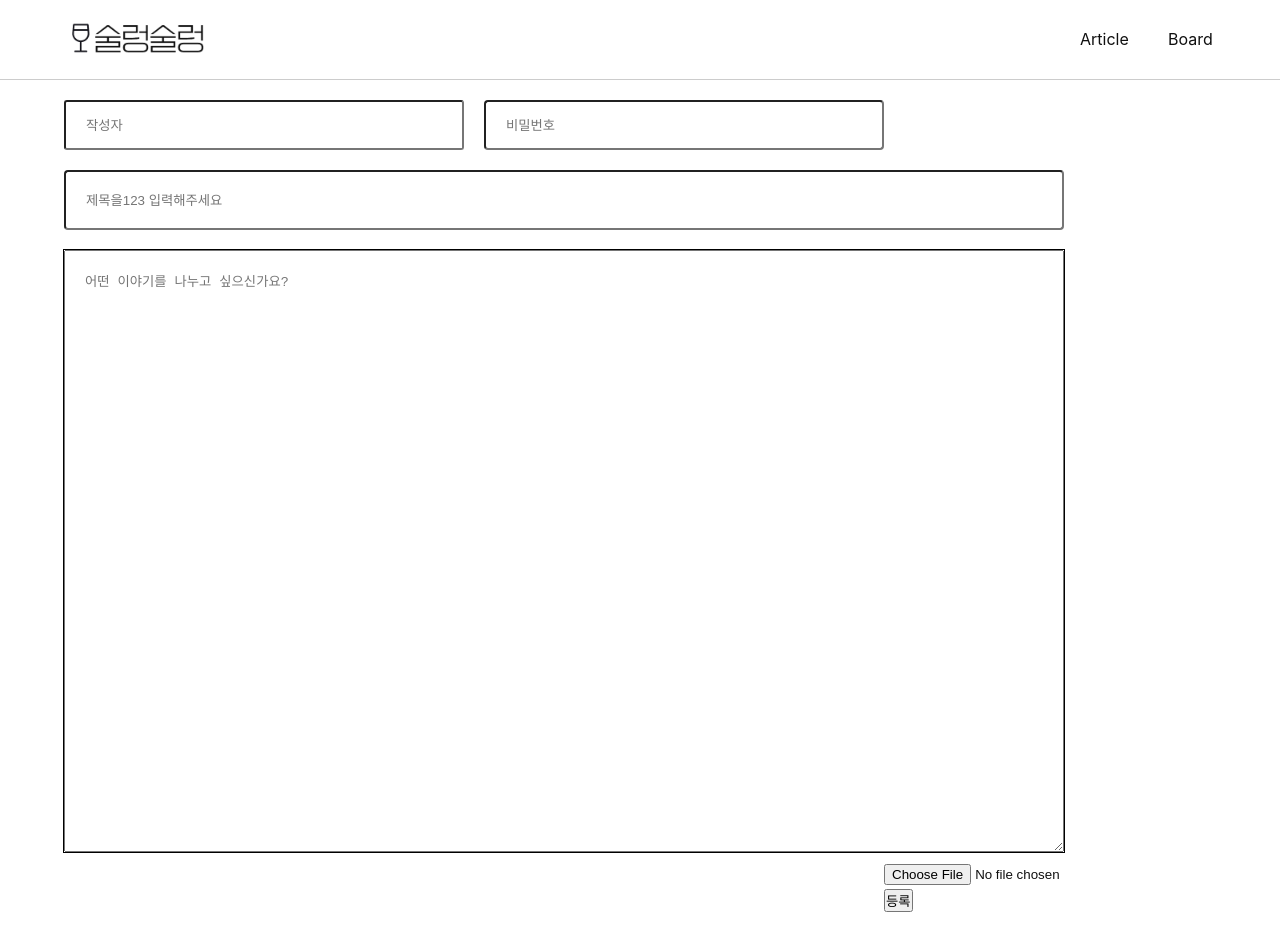
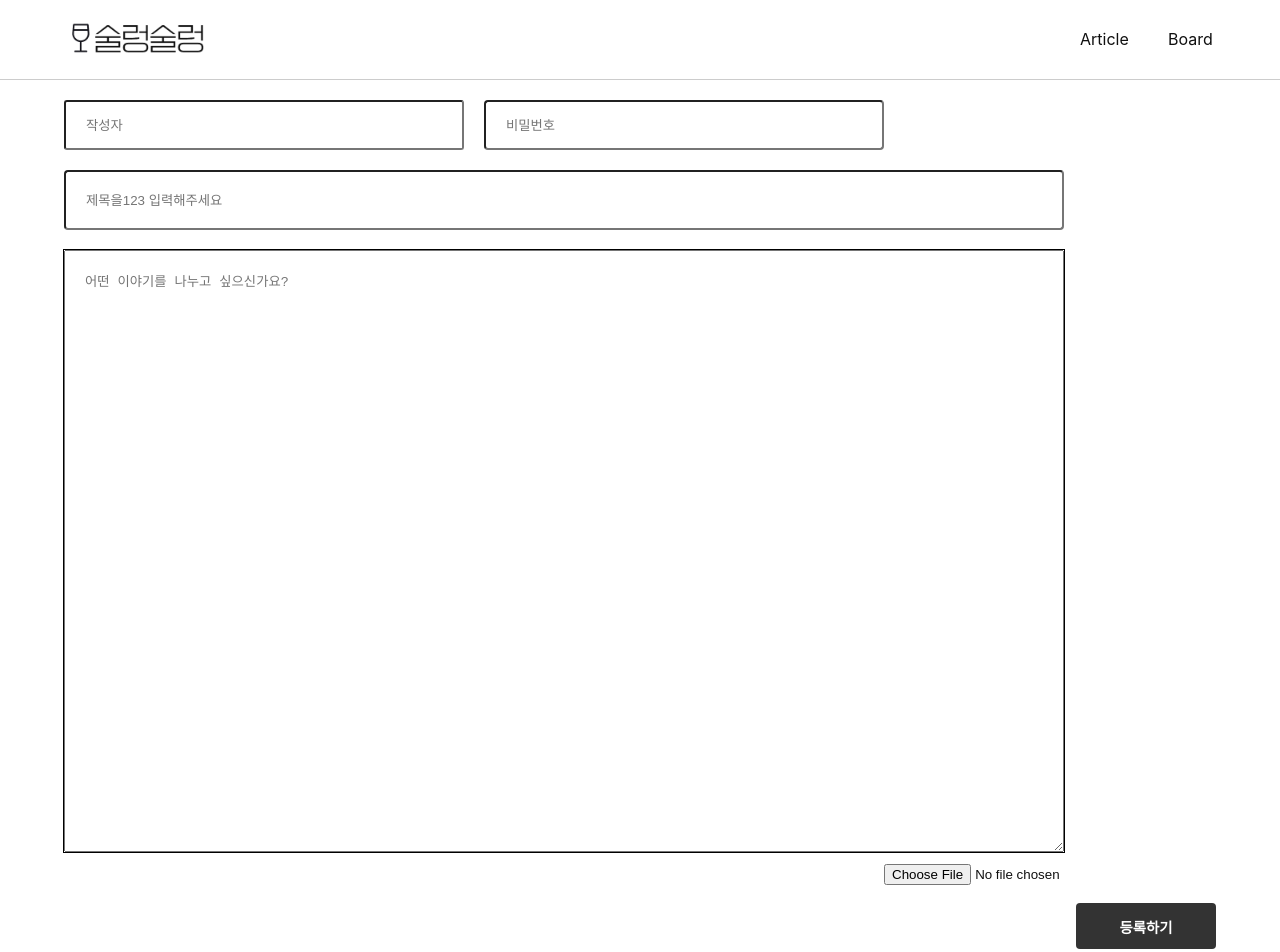
Before and after one commit to 5zzolago/Soolung-project, a React (Create React App) app: page /editor in a window 1280 px wide. Shown: the top 952 px of the page. Built offline with nearby package versions, Linux system fonts and the light colour scheme.

Commit message:
fix. 버튼 컴포넌트 수정 및 전반적인 적용

```diff
--- a/src/components/article/ArticleDetailComment.jsx
+++ b/src/components/article/ArticleDetailComment.jsx
@@ -8,6 +8,7 @@ import Box from "@mui/material/Box";
 import Rating from "@mui/material/Rating";
 import styled from "styled-components";
 import { useDispatch } from "react-redux";
+import Button from "../button/Button";
 
 const ArticleDetailComment = ({
   articleComment,
@@ -18,7 +19,7 @@ const ArticleDetailComment = ({
   const { id, username, comment, star, createdDate, password } = articleComment;
   const dispatch = useDispatch();
   const [isEditOpen, setIsEditOpen] = useState(false);
-  const [isEditClick, setIsEditClikc] = useState(false);
+  const [isEditClick, setIsEditClick] = useState(false);
   const [editPassword, setEditPassword] = useState("");
 
   const handleArticleUpdateToggle = () => {
@@ -32,7 +33,7 @@ const ArticleDetailComment = ({
   const handleModalCheckPasswordClick = () => {
     if (password === editPassword) {
       setIsEditOpen(false);
-      setIsEditClikc(true);
+      setIsEditClick(true);
     } else {
       alert("비밀번호가 틀렸습니다.");
       return;
@@ -42,7 +43,7 @@ const ArticleDetailComment = ({
   const handleEditFormSubmit = (e) => {
     e.preventDefault();
     dispatch(__updateArticleComment([id, articleEditValue]));
-    setIsEditClikc(false);
+    setIsEditClick(false);
   };
 
   return (
@@ -77,15 +78,14 @@ const ArticleDetailComment = ({
                 value={articleEditValue.comment}
                 onChange={onEditValueChangeEvent}
               />
-              <ArticleDetailCommentBtn type="submit">
-                등록하기
-              </ArticleDetailCommentBtn>
-              <ArticleDetailCommentBtn
+              <Button
+                btnType={"cancleEditingArticleComment"}
                 type="button"
-                onClick={() => setIsEditClikc(false)}
-              >
-                취소하기
-              </ArticleDetailCommentBtn>
+                outline={true}
+                handler={setIsEditClick}
+                text={"취소"}
+              />
+              <Button btnType={"submitArticle"} type="submit" text={"수정"} />
             </ArticleDetailForm>
           )}
         </ArticleDetailCommentBox>
@@ -109,18 +109,21 @@ const ArticleDetailComment = ({
               onChange={handleEditModalChange}
               autoComplete="current-password"
             />
-            <ArticleDetailModalBtn
-              variant="outlined"
-              onClick={handleModalCheckPasswordClick}
-            >
-              확인
-            </ArticleDetailModalBtn>
-            <ArticleDetailModalBtn
-              variant="outlined"
-              onClick={handleEditModalClose}
-            >
-              취소
-            </ArticleDetailModalBtn>
+            <Button
+              btnType={"closeEditingArticleCommentModal"}
+              size={"quaternary"}
+              outline={true}
+              handler={handleEditModalClose}
+              height={"secondary"}
+              text={"취소"}
+            />
+            <Button
+              btnType={"checkArticleCommentPassword"}
+              size={"quaternary"}
+              height={"secondary"}
+              handler={handleModalCheckPasswordClick}
+              text={"확인"}
+            />
           </ArticleDetailModalBox>
         </Box>
       </Modal>
@@ -165,15 +168,6 @@ const ArticleDetailUpdateBtn = styled.button`
   background-color: transparent;
 `;
 
-const ArticleDetailCommentBtn = styled.button`
-  width: 15%;
-  border-radius: 0.5rem;
-  color: white;
-  background-color: #434343;
-  font-weight: bold;
-  cursor: pointer;
-`;
-
 const ArticleDetailDeleteBtn = styled.button`
   font-size: 1.7rem;
   border: 0;
@@ -216,16 +210,6 @@ const ArticleDetailModalBox = styled.div`
   justify-content: center;
 `;
 
-const ArticleDetailModalBtn = styled.button`
-  width: 13%;
-  height: 2.4rem;
-  border-radius: 0.5rem;
-  color: white;
-  background-color: #434343;
-  font-weight: bold;
-  cursor: pointer;
-`;
-
 const style = {
   position: "absolute",
   top: "50%",
--- a/src/components/article/ArticleDetailCommentWrite.jsx
+++ b/src/components/article/ArticleDetailCommentWrite.jsx
@@ -3,6 +3,7 @@ import TextField from "@mui/material/TextField";
 import Rating from "@mui/material/Rating";
 import ArticleDetailComment from "./ArticleDetailComment";
 import styled from "styled-components";
+import Button from "../button/Button";
 
 const ArticleDetailCommentWrite = ({
   articleDatas,
@@ -63,9 +64,7 @@ const ArticleDetailCommentWrite = ({
               value={comment}
               onChange={onFormValueChangeEvent}
             />
-            <ArticleDetailCommentBtn type="submit">
-              등록하기
-            </ArticleDetailCommentBtn>
+            <Button type={"submit"} size={"tertiary"} text={"등록하기"} />
           </ArticleDetailCommentBox>
         </ArticleDetailForm>
       </ArticleDetailContainer>
@@ -119,12 +118,4 @@ const ArticleDetailCommentBox = styled.div`
   gap: 1rem;
 `;
 
-const ArticleDetailCommentBtn = styled.button`
-  width: 15%;
-  border-radius: 0.5rem;
-  color: white;
-  background-color: #434343;
-  font-weight: bold;
-  cursor: pointer;
-`;
 export default ArticleDetailCommentWrite;
--- a/src/components/article/ArticleList.jsx
+++ b/src/components/article/ArticleList.jsx
@@ -107,7 +107,12 @@ export default function BasicTabs({ article }) {
 
         <ButtonWrap page={"article"}>
           {currentLocation === "" ? (
-            <Button size={"primary"} type={"article"} text={"더보기"} />
+            <Button
+              size={"primary"}
+              height={"primary"}
+              btnType={"movingToArticle"}
+              text={"더보기"}
+            />
           ) : null}
         </ButtonWrap>
       </Box>
--- a/src/components/board/BoardList.jsx
+++ b/src/components/board/BoardList.jsx
@@ -60,7 +60,8 @@ const BoardList = () => {
         <ButtonWrap page={!currentLocation ? "main" : "board"}>
           <Button
             size={!currentLocation ? "primary" : "secondary"}
-            type={!currentLocation ? "more" : "editor"}
+            height={"primary"}
+            btnType={!currentLocation ? "movingToBoard" : "movingToEditor"}
             text={!currentLocation ? "더보기" : "글쓰기"}
           />
         </ButtonWrap>
@@ -83,7 +84,7 @@ const BoardList = () => {
 
 export default BoardList;
 
-const ButtonWrap = styled.div`
+export const ButtonWrap = styled.div`
   display: flex;
   justify-content: ${(props) =>
     props.page === "main" ? "center" : "flex-end"};
--- a/src/components/button/Button.jsx
+++ b/src/components/button/Button.jsx
@@ -1,7 +1,8 @@
 import { useNavigate } from "react-router-dom";
 import styled from "styled-components";
 
-const Button = ({ type, text, size, handler }) => {
+const Button = (props) => {
+  const { btnType, text, size, type, outline, handler, height } = props;
   const navigate = useNavigate();
 
   const handleMovingToBoard = () => {
@@ -16,16 +17,40 @@ const Button = ({ type, text, size, handler }) => {
     navigate("/editor");
   };
 
-  const handleClicked = (type) => {
-    switch (type) {
-      case "more":
+  const handleSetIsEditClick = () => {
+    // 아티클 댓글 수정 취소
+    handler(false);
+  };
+
+  const handleClicked = (btnType) => {
+    switch (btnType) {
+      // 메인페이지 보드 더보기 버튼
+      case "movingToBoard":
         return handleMovingToBoard();
 
-      case "editor":
+      // 글쓰기 버튼
+      case "movingToEditor":
         return handleMovingToEditor();
 
-      case "article":
+      // 메인페이지 아티클 더보기 버튼
+      case "movingToArticle":
         return handleMovingToArticle();
+
+      // 아티클 댓글 수정 취소하기 버튼
+      case "cancleEditingArticleComment":
+        return handleSetIsEditClick();
+
+      // 아티클 댓글 수정 비밀번호 확인 버튼
+      case "checkArticleCommentPassword":
+        return handler();
+
+      // 아티클 댓글 수정 비밀번호 입력 취소 버튼
+      case "closeEditingArticleCommentModal":
+        return handler();
+
+      // 게시글 작성 페이지 등록버튼
+      case "createBoard":
+        return handler();
 
       default:
         break;
@@ -33,7 +58,14 @@ const Button = ({ type, text, size, handler }) => {
   };
 
   return (
-    <ButtonBox type={type} size={size} onClick={() => handleClicked(type)}>
+    <ButtonBox
+      type={type ? type : "button"}
+      btnType={btnType}
+      size={size}
+      height={height}
+      outline={outline ? outline : ""}
+      onClick={() => handleClicked(btnType)}
+    >
       {text}
     </ButtonBox>
   );
@@ -42,16 +74,43 @@ const Button = ({ type, text, size, handler }) => {
 export default Button;
 
 const ButtonBox = styled.button`
-  width: ${(props) => (props.size === "primary" ? "200px" : "140px")};
-  height: 46px;
-  background-color: #333;
-  color: #fff;
+  width: ${(props) => {
+    switch (props.size) {
+      case "primary":
+        return "200px";
+      case "secondary":
+        return "140px";
+      case "tertiary":
+        return "15%";
+      case "quaternary":
+        return "70px";
+      default:
+        return "100px";
+    }
+  }};
+  height: ${(props) => {
+    switch (props.height) {
+      case "primary":
+        return "46px";
+      case "secondary":
+        return "40px";
+      case "tertiary":
+        return "3.4rem";
+      default:
+        return "";
+    }
+  }};
+  background-color: ${(props) => (props.outline ? "transparent" : "#333")};
+  border: ${(props) => (props.outline ? "1px solid #333" : "none")};
+  color: ${(props) => (props.outline ? "#333" : "#fff")};
   font-size: 0.9rem;
   font-weight: 600;
   border-radius: 4px;
 
   &:hover {
-    background-color: #101010;
+    background-color: ${(props) => (props.outline ? "transparent" : "#101010")};
+    border: ${(props) => (props.outline ? "1px solid #101010" : "none")};
+    color: ${(props) => (props.outline ? "#333" : "#fff")};
   }
 
   &:disabled {
--- a/src/pages/EditorPage.jsx
+++ b/src/pages/EditorPage.jsx
@@ -1,4 +1,6 @@
 import React from "react";
+import Button from "../components/button/Button";
+import { ButtonWrap } from "../components/board/BoardList";
 
 const EditorPage = () => {
   const userNameStyle = {
@@ -51,9 +53,14 @@ const EditorPage = () => {
       <div>
         <input style={fileStyle} type="file"></input>
       </div>
-      <div>
-        <button style={addStyle}>등록</button>
-      </div>
+      <ButtonWrap>
+        <Button
+          btnType={"createBoard"}
+          size={"secondary"}
+          height={"primary"}
+          text={"등록하기"}
+        />
+      </ButtonWrap>
     </div>
   );
 };
```
